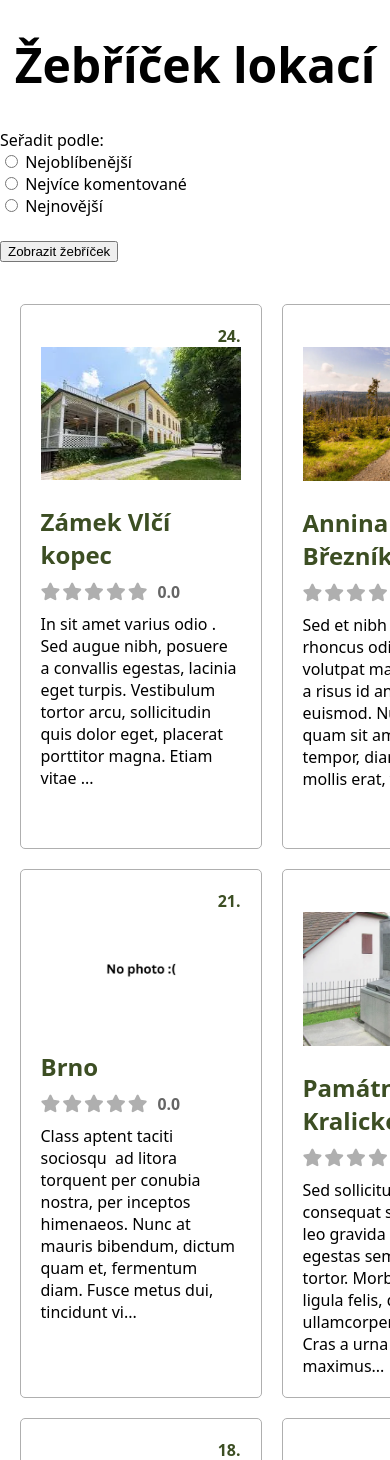
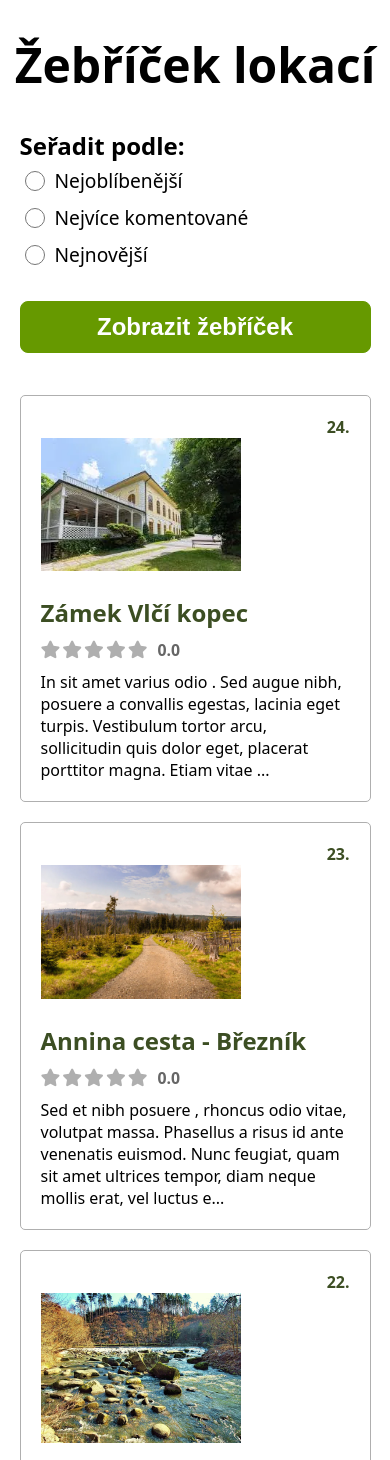
Before and after one commit to endurovojta173/Travel-Diary, a FastAPI app: page /rankings in a window 390 px wide; the page is wider, and only the part inside the window is pictured. Shown: the part 148-1608 px from the top of that part. Run offline with FastAPI, Linux system fonts and the light colour scheme; data comes from the database, SQL or seed files in the repository.

Commit message:
Improve rankings sort UI and responsive design
Refactored the sort options in rankings.html to use a grid layout and enhanced styling in rankings.css for better usability and appearance. Added responsive design for sort controls and location boxes to improve mobile experience.

```diff
--- a/static/css/rankings.css
+++ b/static/css/rankings.css
@@ -1,51 +1,151 @@
-.container{
+.container {
     display: grid;
     grid-template-columns: 1fr;
     width: 90%;
     margin: 0 auto;
 
 }
-.locations-container{
+
+.sort-container {
+    display: grid;
+    grid-template-columns: 1fr 3fr 3fr 3fr;
+}
+
+.sort-by-text {
+    display: flex;
+    font-weight: bold;
+    font-size: 1.5rem;
+}
+
+.sort-option {
+    display: flex;
+    align-items: center;
+    gap: 10px;
+    cursor: pointer;
+}
+
+.sort-buttons {
+    display: flex;
+    flex-direction: column;
+    gap: 10px;
+    font-size: 1.2rem;
+    justify-content: center;
+    padding: 5px;
+}
+
+.sort-option input[type="radio"] {
+    width: 20px;
+    height: 20px;
+    margin: 0;
+    cursor: pointer;
+    accent-color: var(--light-green-color);
+}
+
+.sort-option label {
+    cursor: pointer;
+}
+
+
+.sort-spacer {
+}
+
+.sort-button {
+    display: flex;
+}
+
+.sort-button button {
+    display: flex;
+    font-size: 1.5rem;
+    color: var(--white-text-color);
+    justify-content: center;
+    align-items: center;
+    font-weight: bold;
+    cursor: pointer;
+    width: 100%;
+    height: 40%;
+    padding: 25px;
+    border-radius: 8px;
+    border: 1px solid var(--light-green-color);
+    box-sizing: border-box;
+    align-self: end;
+    background-color: var(--light-green-color);
+}
+
+.sort-button button:hover {
+    border: 1px solid var(--dark-green-color);
+    background-color: var(--dark-green-color);
+}
+
+.locations-container {
     display: grid;
     grid-template-columns: 1fr 1fr 1fr;
-    gap:20px;
-    margin:5vh 0 5vh 0;
+    gap: 20px;
+    margin: 5vh 0 5vh 0;
 
 }
-.location-box{
+
+.location-box {
     display: flex;
     flex-direction: column;
     border: 1px solid var(--neutral-gray-color);
     border-radius: 5px;
     padding: 20px;
 }
-.location-box a{
+
+.location-box a {
     text-decoration: none;
     color: var(--text-color);
 }
-.location-box:hover{
+
+.location-box:hover {
     box-shadow: 5px 5px 5px 5px var(--shadow-gray-color);
 }
-.location-box-id{
+
+.location-box-id {
     text-align: right;
     color: var(--dark-green-color);
     font-weight: bold;
 }
-.location-box-img{
+
+.location-box-img {
     max-width: 300px;
     height: auto;
 }
-.location-box-img img{
+
+.location-box-img img {
     width: 100%;
     object-fit: cover;
 }
-.location-box-description{
-margin-top: 10px;
+
+.location-box-description {
+    margin-top: 10px;
 }
-.location-box-rating{
+
+.location-box-rating {
 
 }
-.location-box-heading{
+
+.location-box-heading {
     color: var(--dark-green-color);
     margin-bottom: -10px;
 }
+
+@media (min-width: 769px) {
+    .sort-option label:hover {
+        transition: 0.2s;
+        font-weight: bold;
+    }
+}
+
+@media (max-width: 768px) {
+    .sort-container {
+        display: grid;
+        grid-template-columns: 1fr;
+    }
+
+    .locations-container {
+        grid-template-columns: 1fr;
+        margin: 5vh 0 5vh 0;
+
+    }
+}
--- a/templates/rankings.html
+++ b/templates/rankings.html
@@ -6,27 +6,36 @@
 {% endblock %}
 {% block content %}
     <h1>{{ title }}</h1>
-
-    <form action="/rankings" method="get">
-        <label>Seřadit podle:</label><br>
-        <div>
+    <div class="container">
+        <form action="/rankings" method="get" class="sort-container">
+            <div class="sort-by-text">
+                <label>Seřadit podle:</label>
+            </div>
+            <div class="sort-buttons">
+                <div class="sort-option">
                     <input type="radio" id="sort_rating" name="sort" value="rating"
                            {% if current_sort == 'rating' %}checked{% endif %}>
                     <label for="sort_rating">Nejoblíbenější</label>
                 </div>
-        <div>
+
+                <div class="sort-option">
                     <input type="radio" id="sort_comments" name="sort" value="comments"
                            {% if current_sort == 'comments' %}checked{% endif %}>
                     <label for="sort_comments">Nejvíce komentované</label>
                 </div>
-        <div>
+
+                <div class="sort-option">
                     <input type="radio" id="sort_newest" name="sort" value="newest"
                            {% if current_sort == 'newest' %}checked{% endif %}>
                     <label for="sort_newest">Nejnovější</label>
                 </div>
-        <br>
+            </div>
+            <div class="sort-spacer"></div>
+            <div class="sort-button">
                 <button type="submit" class="btn">Zobrazit žebříček</button>
+            </div>
         </form>
+    </div>
     <div class="container">
         <div class="locations-container">
 
```
Lines whose indentation alone changed are shown as unchanged.
